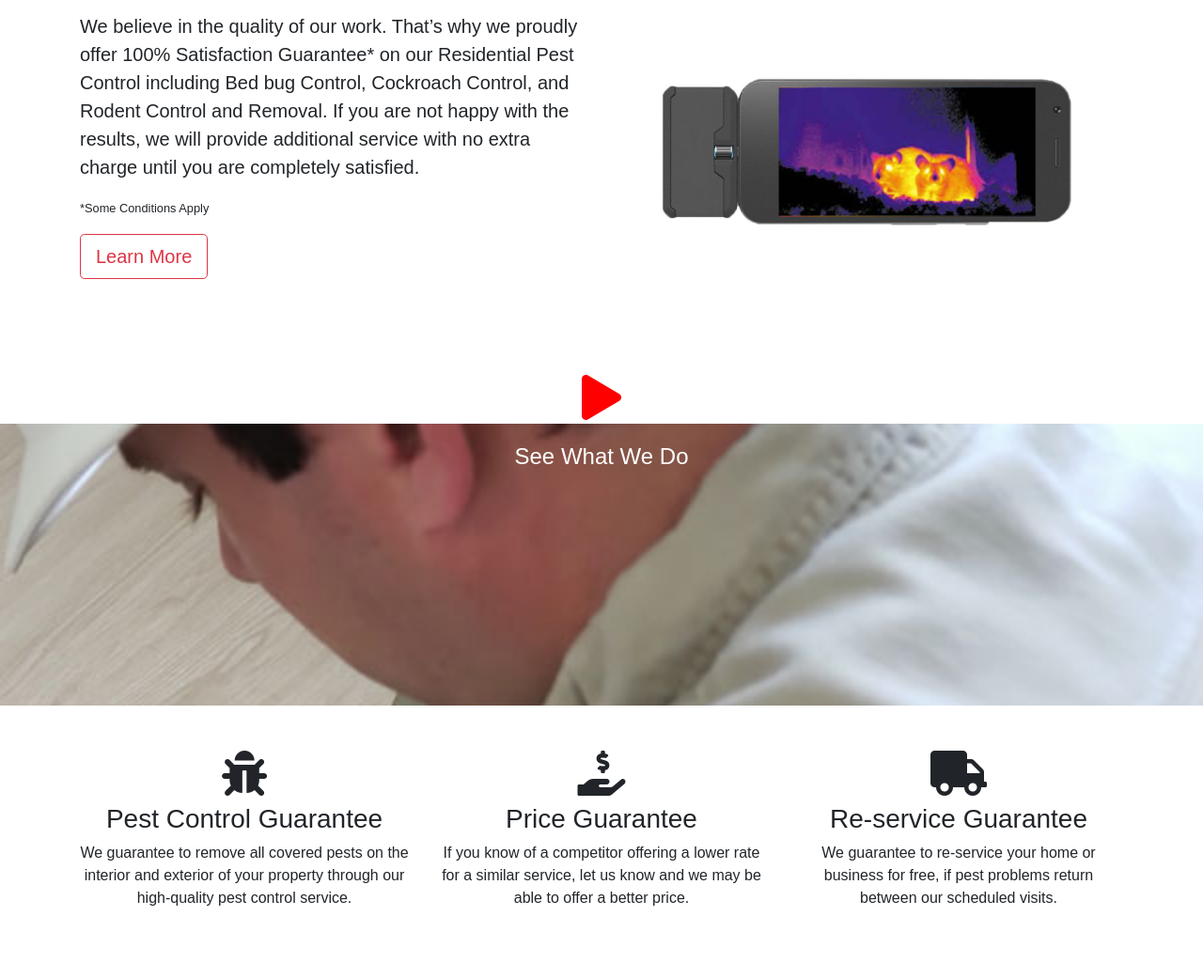
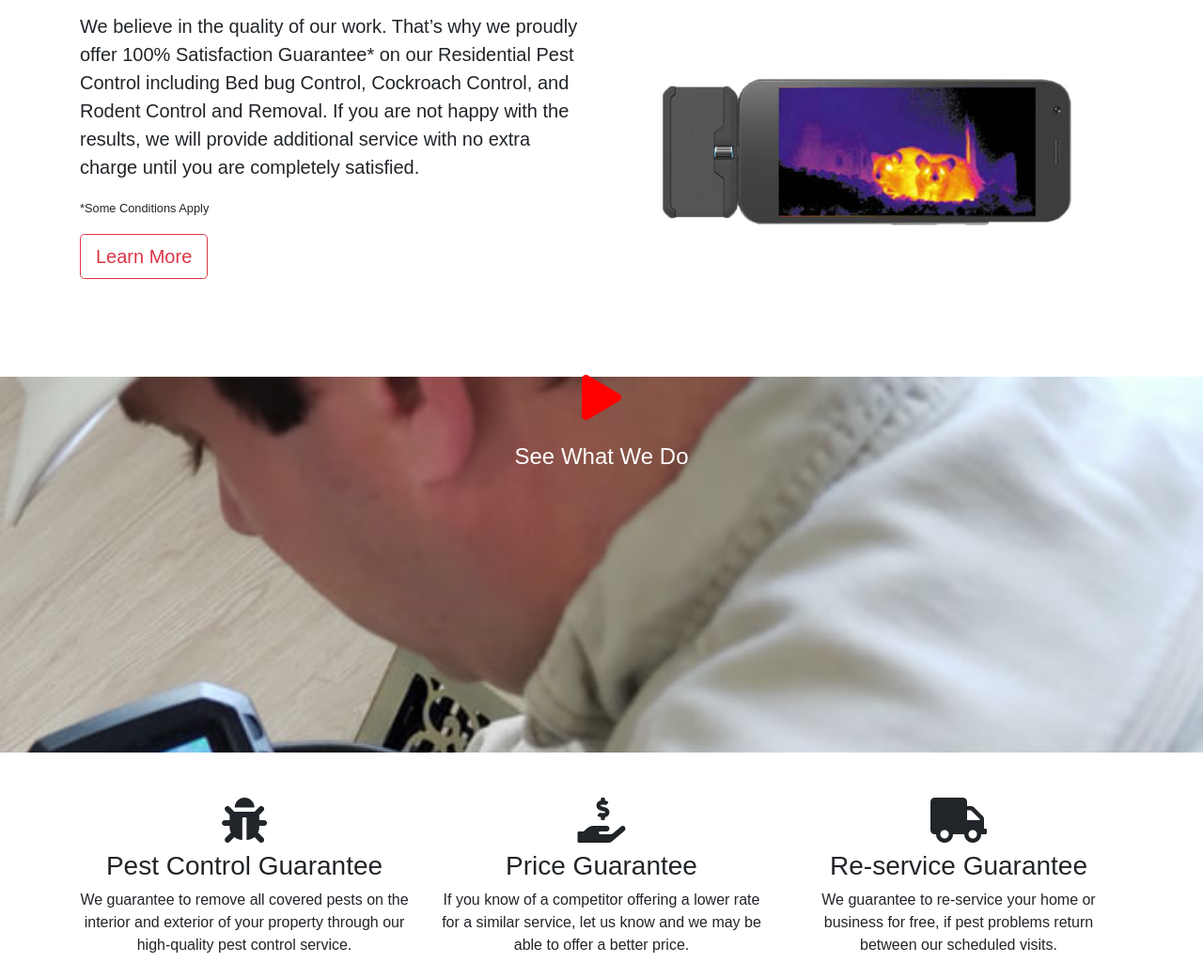
Before and after one commit to weizhang1994/weizhang1994.github.io, a PHP site: page / in a window 1280 px wide. Shown: the part 609-1650 px from the top of the page at 94% size. Run offline with PHP 8.4, Linux system fonts and the light colour scheme; some libraries are stand-ins or nearby versions.

Commit message:
Update style.css

```diff
--- a/aclan/css/style.css
+++ b/aclan/css/style.css
@@ -57,12 +57,12 @@ body {
 
   #video-play {
     position: relative;
-    min-height: 400px;
+    min-height: 450px;
     background: url('../img/bg6.jpg');
     background-attachment: fixed;
     background-size:cover;
     background-repeat: no-repeat ;
-    background-position: 0px 100px;
+    background-position: 0px 50px;
     text-align: center;
     color:  #fff;
 
```
